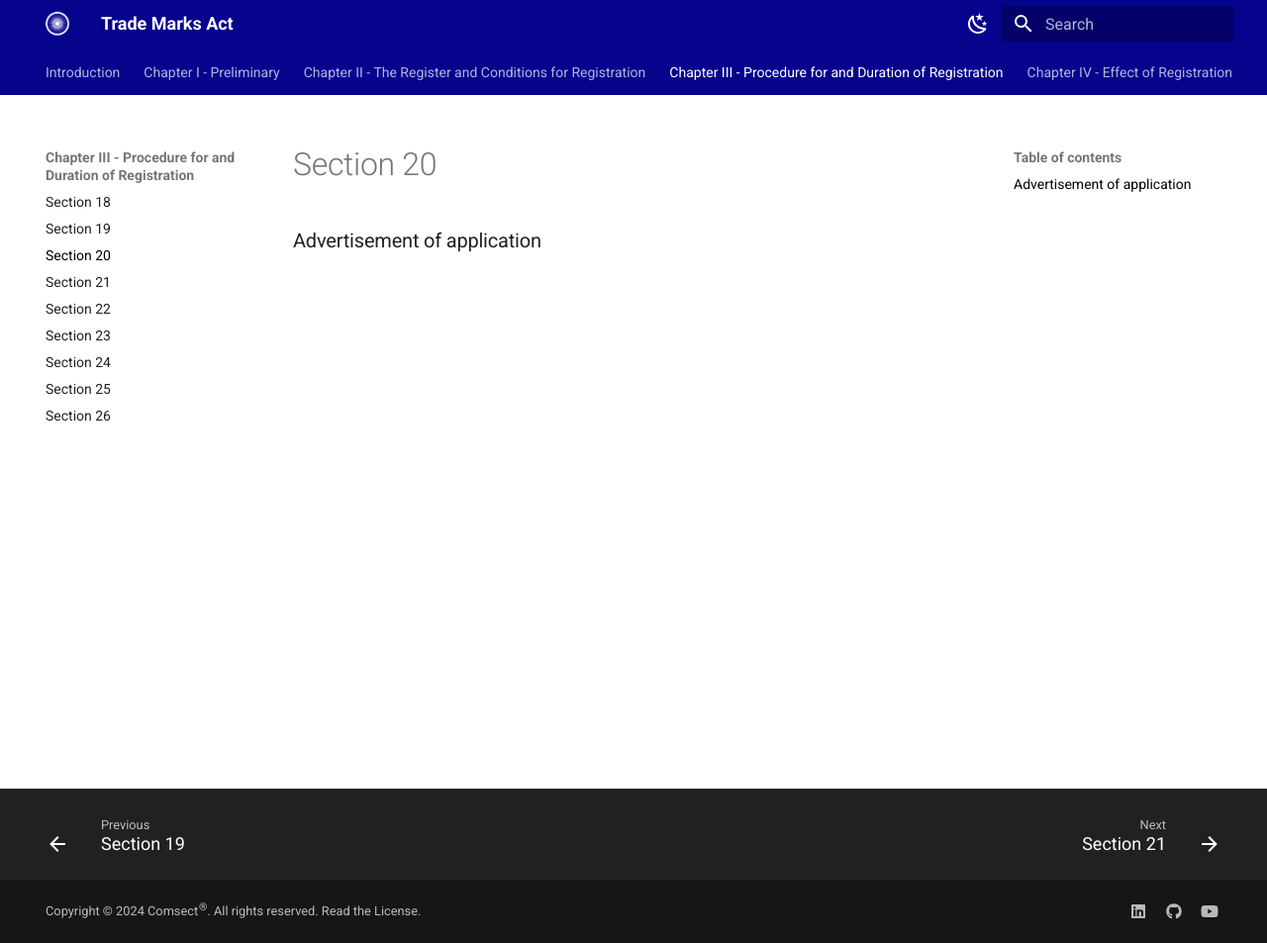
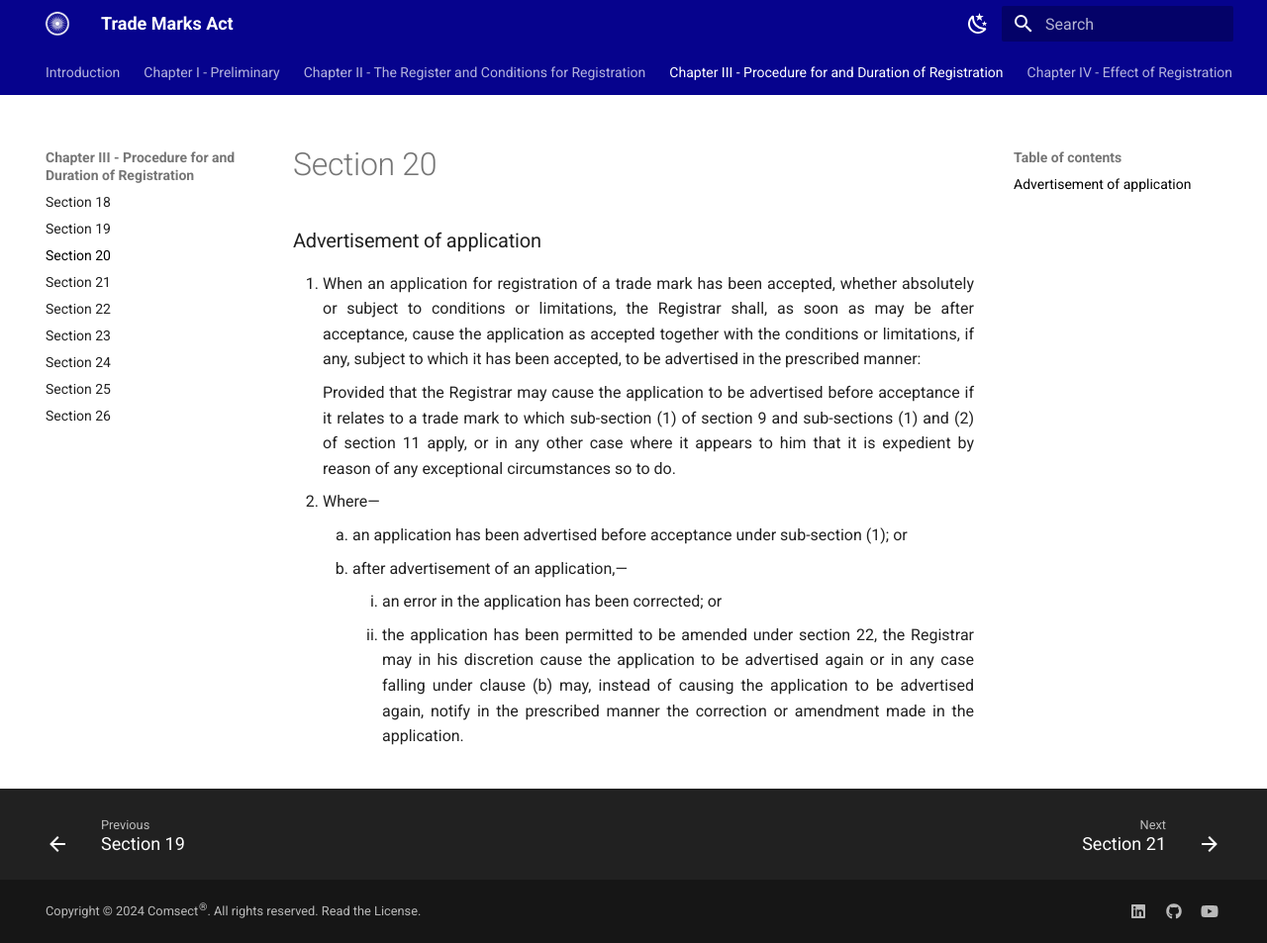
Before and after one commit to comsect/trademarks-act, an MkDocs documentation site: the page built from docs/en/20.md, in a window 1280 px wide and 953 px high. Shown: the whole window at 99% size. Built offline with MkDocs 1.6.1 and Material for MkDocs 9.7.7, drawn with Linux system fonts in a browser that asks for light colours.

Commit message:
add section twenty

```diff
--- a/docs/en/20.md
+++ b/docs/en/20.md
@@ -3,3 +3,10 @@ description: Advertisement of application
 ---
 
 ### Advertisement of application
+
+1. When an application for registration of a trade mark has been accepted, whether absolutely or subject to conditions or limitations, the Registrar shall, as soon as may be after acceptance, cause the application as accepted together with the conditions or limitations, if any, subject to which it has been accepted, to be advertised in the prescribed manner:</p>Provided that the Registrar may cause the application to be advertised before acceptance if it relates to a trade mark to which sub-section (1) of section 9 and sub-sections (1) and (2) of section 11 apply, or in any other case where it appears to him that it is expedient by reason of any exceptional circumstances so to do.
+2. Where—
+    1. an application has been advertised before acceptance under sub-section (1); or
+    2. after advertisement of an application,—
+        1. an error in the application has been corrected; or
+        2. the application has been permitted to be amended under section 22, the Registrar may in his discretion cause the application to be advertised again or in any case falling under clause (b) may, instead of causing the application to be advertised again, notify in the prescribed manner the correction or amendment made in the application.
```
